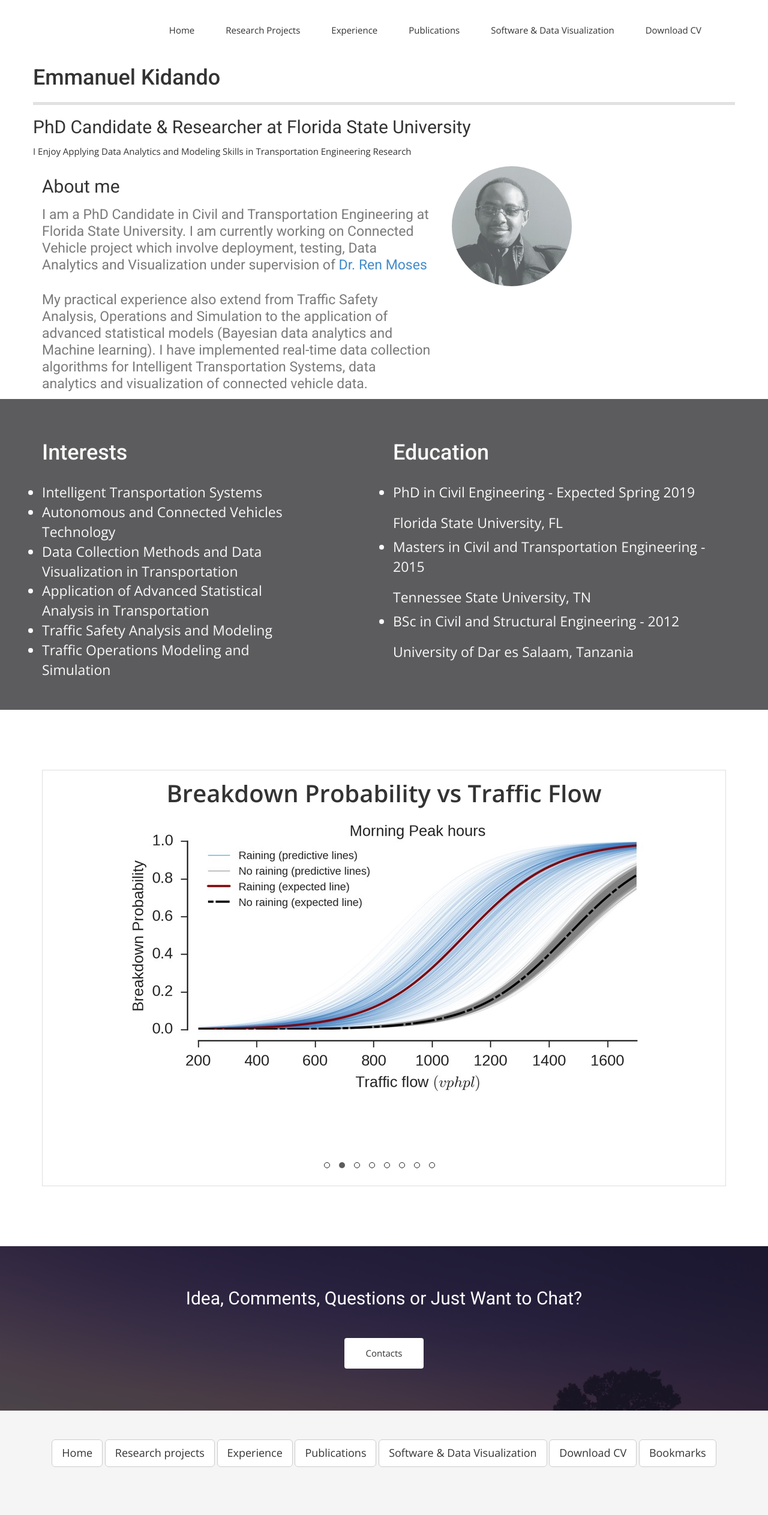
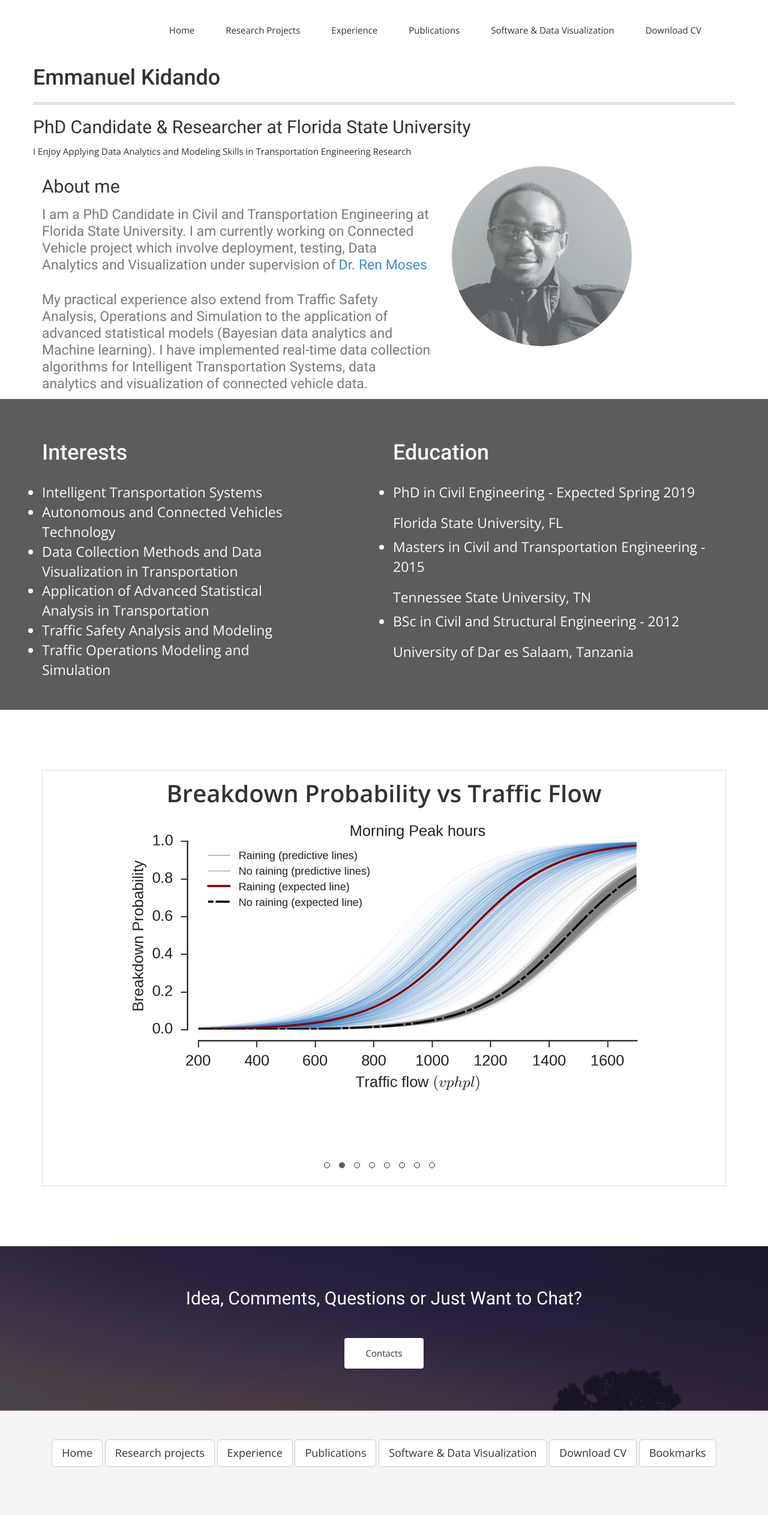
Before and after one commit to ekidando/Emma, a Jekyll site: the page built from index.html, in a window 1280 px wide. Shown: the whole page at 60% size. Built offline with Jekyll 4.4.1, drawn with Linux system fonts in a browser that asks for light colours; nearby versions of some CDN libraries; some web fonts are replaced.

Commit message:
Update index.html

```diff
--- a/index.html
+++ b/index.html
@@ -40,7 +40,7 @@ published: true
       </div><!-- .col-md-7 close -->
       <div class="col-md-5 col-sm-12">
         <div class="block">
-         <img class="centered-and-cropped" width="200" height="200" style="border-radius:50%; opacity: 0.7;" src="img/2-2.jpg" alt="Img">
+         <img class="centered-and-cropped" width="300" height="300" style="border-radius:50%; opacity: 0.7;" src="img/2-2.jpg" alt="Img">
         </div>
       </div><!-- .col-md-5 close -->
     </div>
```
